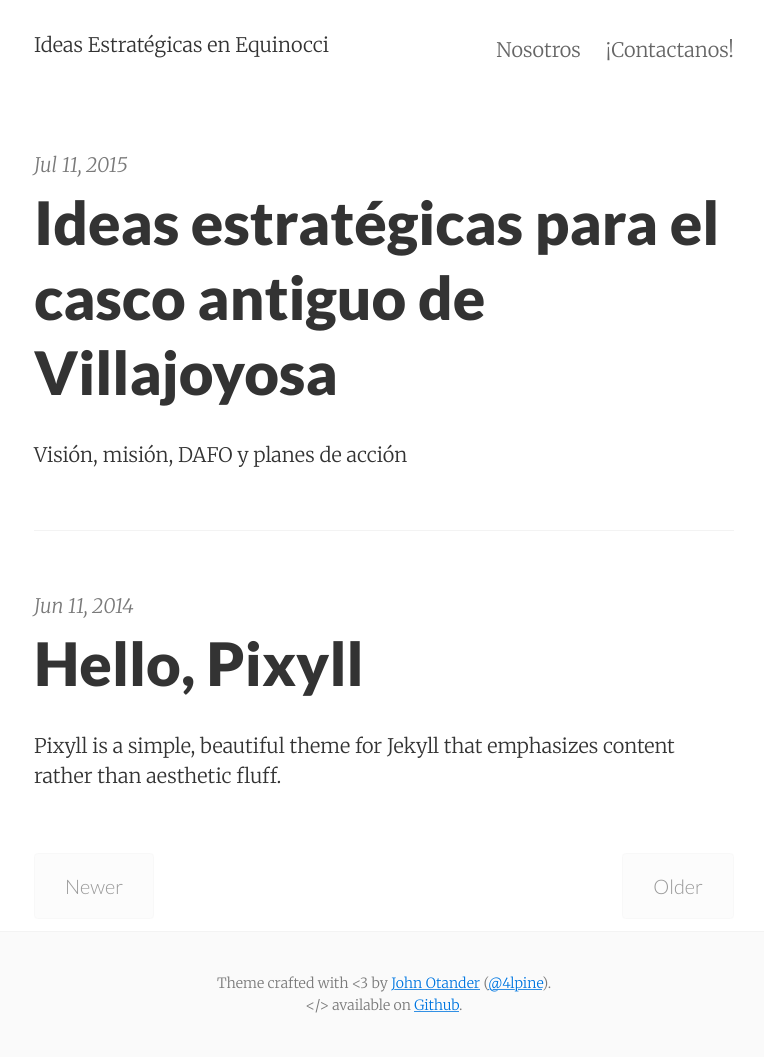
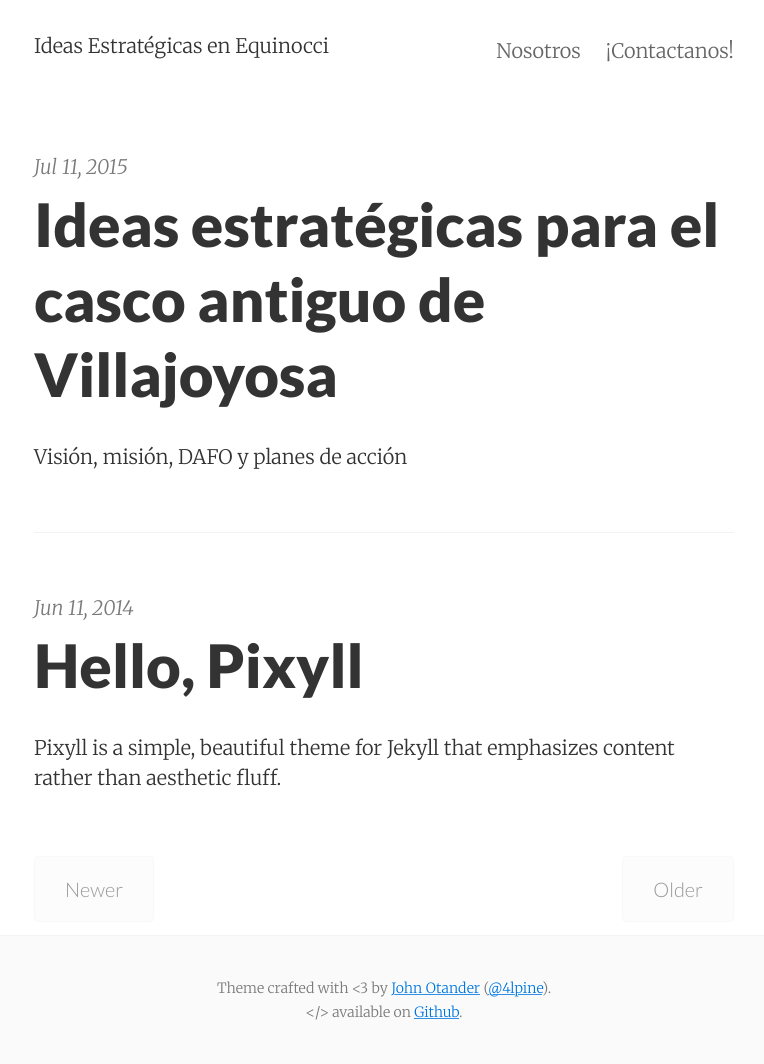
Before and after one commit to mortjac/equi, a Jekyll site: the page built from index.html, in a window 1280 px wide. Shown: the whole page, without its empty margins (256-1020 px from the left). Built offline with Jekyll 4.4.1, drawn with Linux system fonts in a browser that asks for light colours; nearby versions of some CDN libraries; the list of posts is cut into pages by our own code.

Commit message:
Øk linjehøyde

```diff
--- a/_sass/_variables.scss
+++ b/_sass/_variables.scss
@@ -2,7 +2,7 @@
 $base-font-size: 15px !default;
 $bold-font-weight: bold !default;
 $font-family: 'Merriweather', 'PT Serif', Georgia, 'Times New Roman', serif !default;
-$line-height: 1.5 !default;
+$line-height: 1.6 !default;
 $heading-font-family: 'Lato', 'Helvetica Neue', Helvetica, sans-serif !default;
 $heading-font-weight: 900 !default;
 $heading-line-height: 1.25 !default;
```
